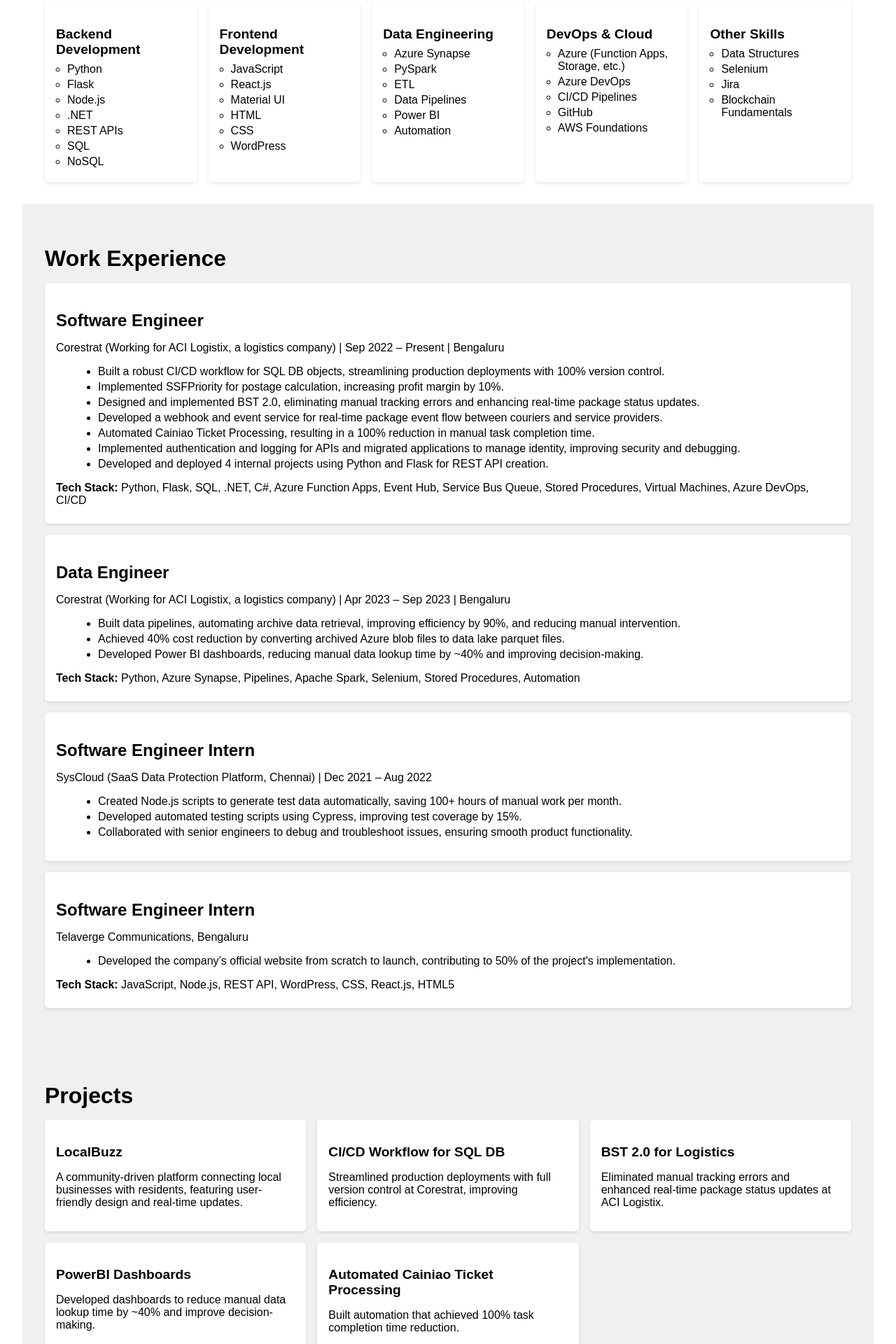
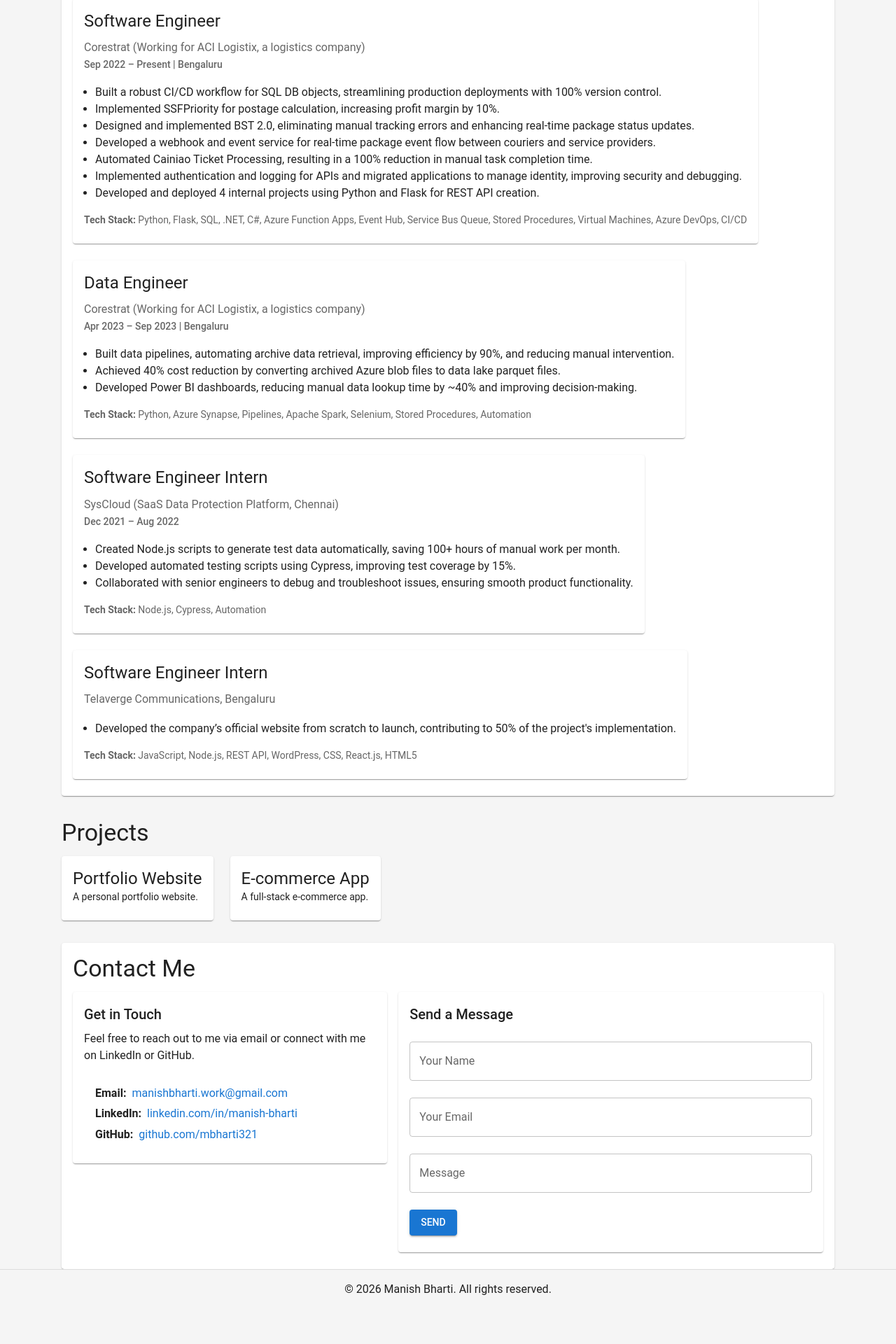
Before and after one commit to mbharti321/manish-portfolio, a React (Create React App) app: page / in a window 1280 px wide. Shown: the part 500-2420 px from the top of the page at 70% size. Built offline with nearby package versions, Linux system fonts and the light colour scheme; some icons are missing.

Commit message:
add material-ui styling

```diff
--- a/package.json
+++ b/package.json
@@ -6,7 +6,8 @@
   "dependencies": {
     "@emotion/react": "^11.14.0",
     "@emotion/styled": "^11.14.0",
-    "@mui/material": "^6.4.8",
+    "@mui/icons-material": "^7.0.1",
+    "@mui/material": "^7.0.1",
     "@testing-library/dom": "^10.4.0",
     "@testing-library/jest-dom": "^6.6.3",
     "@testing-library/react": "^16.2.0",
--- a/src/App.js
+++ b/src/App.js
@@ -1,26 +1,46 @@
 import React from "react";
+import { ThemeProvider, createTheme } from "@mui/material/styles";
+import { Container } from "@mui/material";
+import CssBaseline from "@mui/material/CssBaseline";
 import Header from "./components/Header/Header";
 import About from "./components/About/About";
 import Skills from "./components/Skills/Skills";
 import Projects from "./components/Projects/Projects";
 import Contact from "./components/Contacts/Contact";
 import Footer from "./components/Footer/Footer";
-import WorkExperience from "./components/WorkExperience/WorkExperience"; // Import WorkExperience
-import "./App.css";
+import WorkExperience from "./components/WorkExperience/WorkExperience";
+
+const theme = createTheme({
+  palette: {
+    primary: {
+      main: "#1976d2", // Blue
+    },
+    secondary: {
+      main: "#ff4081", // Pink
+    },
+    background: {
+      default: "#f5f5f5", // Light gray
+    },
+  },
+  typography: {
+    fontFamily: "Roboto, Arial, sans-serif",
+  },
+});
 
 function App() {
   return (
-    <div>
+    <ThemeProvider theme={theme}>
+      <CssBaseline />
       <Header />
-      <main>
+      <Container style={{ marginTop: "2rem" }}>
         <About />
         <Skills />
-        <WorkExperience /> {/* Add WorkExperience component */}
+        <WorkExperience />
         <Projects />
         <Contact />
-      </main>
+      </Container>
       <Footer />
-    </div>
+    </ThemeProvider>
   );
 }
 
--- a/src/components/Contacts/Contact.js
+++ b/src/components/Contacts/Contact.js
@@ -1,44 +1,150 @@
-import React from 'react';
-import './Contact.css';
+import React from "react";
+import {
+  Container,
+  Typography,
+  TextField,
+  Button,
+  Box,
+  Grid,
+  Link,
+  Card,
+  CardContent,
+} from "@mui/material";
+import EmailIcon from "@mui/icons-material/Email";
+import LinkedInIcon from "@mui/icons-material/LinkedIn";
+import GitHubIcon from "@mui/icons-material/GitHub";
 
-function Contacts() {
-  // ... your Contacts component code ...
+function Contact() {
   return (
     <section id="contact">
-      <h2>Contact</h2>
-      <p>
-        Feel free to reach out to me!
-      </p>
-      <ul>
-        <li>
-          <strong>Email:</strong>{' '}
-          <a href="mailto:manishbharti.work@gmail.com">
+      <Container style={{ marginTop: "2rem" }}>
+        <Card>
+          <CardContent>
+            <Typography variant="h4" gutterBottom>
+              Contact Me
+            </Typography>
+            <Grid
+              // container
+              spacing={4}
+              justifyContent="space-between"
+              // alignItems="center"
+              style={{ "display": "flex","flex-direction": "row", "gap": "1rem"}}
+            >
+              {/* Left Column: Contact Details */}
+              <Grid item xs={12} md={5}>
+                <Card>
+                  <CardContent>
+                    <Typography variant="h6" gutterBottom>
+                      Get in Touch
+                    </Typography>
+                    <Typography variant="body1" gutterBottom>
+                      Feel free to reach out to me via email or connect with me
+                      on LinkedIn or GitHub.
+                    </Typography>
+                    <br />
+                    <Box>
+                      <Typography
+                        variant="body1"
+                        display="flex"
+                        alignItems="center"
+                        gutterBottom
+                      >
+                        <EmailIcon style={{ marginRight: "0.5rem" }} />
+                        <strong>Email:</strong>{" "}
+                        <Link
+                          href="mailto:manishbharti.work@gmail.com"
+                          underline="hover"
+                          style={{ marginLeft: "0.5rem" }}
+                        >
                           manishbharti.work@gmail.com
-          </a>
-        </li>
-        <li>
-          <strong>LinkedIn:</strong>{' '}
-          <a
+                        </Link>
+                      </Typography>
+                      <Typography
+                        variant="body1"
+                        display="flex"
+                        alignItems="center"
+                        gutterBottom
+                      >
+                        <LinkedInIcon style={{ marginRight: "0.5rem" }} />
+                        <strong>LinkedIn:</strong>{" "}
+                        <Link
                           href="https://linkedin.com/in/manish-bharti"
                           target="_blank"
                           rel="noopener noreferrer"
+                          underline="hover"
+                          style={{ marginLeft: "0.5rem" }}
                         >
                           linkedin.com/in/manish-bharti
-          </a>
-        </li>
-        <li>
-          <strong>GitHub:</strong>{' '}
-          <a
+                        </Link>
+                      </Typography>
+                      <Typography
+                        variant="body1"
+                        display="flex"
+                        alignItems="center"
+                        gutterBottom
+                      >
+                        <GitHubIcon style={{ marginRight: "0.5rem" }} />
+                        <strong>GitHub:</strong>{" "}
+                        <Link
                           href="https://github.com/mbharti321"
                           target="_blank"
                           rel="noopener noreferrer"
+                          underline="hover"
+                          style={{ marginLeft: "0.5rem" }}
                         >
                           github.com/mbharti321
-          </a>
-        </li>
-      </ul>
+                        </Link>
+                      </Typography>
+                    </Box>
+                  </CardContent>
+                </Card>
+              </Grid>
+
+              {/* Right Column: Contact Form */}
+              <Grid item xs={12} md={6}>
+                <Card>
+                  <CardContent>
+                    <Typography variant="h6" gutterBottom>
+                      Send a Message
+                    </Typography>
+                    <Box component="form" noValidate autoComplete="off">
+                      <TextField
+                        fullWidth
+                        label="Your Name"
+                        margin="normal"
+                        variant="outlined"
+                      />
+                      <TextField
+                        fullWidth
+                        label="Your Email"
+                        margin="normal"
+                        variant="outlined"
+                      />
+                      <TextField
+                        fullWidth
+                        label="Message"
+                        margin="normal"
+                        variant="outlined"
+                        multiline
+                        rows={1}
+                      />
+                      <Button
+                        variant="contained"
+                        color="primary"
+                        style={{ marginTop: "1rem" }}
+                      >
+                        Send
+                      </Button>
+                    </Box>
+                  </CardContent>
+                </Card>
+              </Grid>
+            </Grid>
+          </CardContent>
+        </Card>
+      </Container>
     </section>
   );
 }
 
-export default Contacts;
+export default Contact;
--- a/src/components/Footer/Footer.js
+++ b/src/components/Footer/Footer.js
@@ -1,12 +1,53 @@
 import React from "react";
-import "./Footer.css"; // You'll need to create this CSS file
+import { Box, Typography, Link, IconButton, Container } from "@mui/material";
+import LinkedInIcon from "@mui/icons-material/LinkedIn";
+import GitHubIcon from "@mui/icons-material/GitHub";
+import EmailIcon from "@mui/icons-material/Email";
 
 function Footer() {
   return (
     <footer>
-      <p>
-        &copy; {new Date().getFullYear()} Manish Bharti. All rights reserved.
-      </p>
+      <Box
+        sx={{
+          backgroundColor: "#f5f5f5",
+          padding: "1rem 0",
+          textAlign: "center",
+          borderTop: "1px solid #ddd",
+        }}
+      >
+        <Container>
+          <Typography variant="body1" gutterBottom>
+            &copy; {new Date().getFullYear()} Manish Bharti. All rights reserved.
+          </Typography>
+          <Box>
+            <IconButton
+              component={Link}
+              href="https://linkedin.com/in/manish-bharti"
+              target="_blank"
+              rel="noopener noreferrer"
+              aria-label="LinkedIn"
+            >
+              <LinkedInIcon />
+            </IconButton>
+            <IconButton
+              component={Link}
+              href="https://github.com/mbharti321"
+              target="_blank"
+              rel="noopener noreferrer"
+              aria-label="GitHub"
+            >
+              <GitHubIcon />
+            </IconButton>
+            <IconButton
+              component={Link}
+              href="mailto:manishbharti.work@gmail.com"
+              aria-label="Email"
+            >
+              <EmailIcon />
+            </IconButton>
+          </Box>
+        </Container>
+      </Box>
     </footer>
   );
 }
--- a/src/components/Projects/Projects.js
+++ b/src/components/Projects/Projects.js
@@ -1,63 +1,30 @@
 import React from "react";
-import "./Projects.css"; // You'll need to create this CSS file
+import { Container, Typography, Grid, Card, CardContent } from "@mui/material";
+
+const projects = [
+  { title: "Portfolio Website", description: "A personal portfolio website." },
+  { title: "E-commerce App", description: "A full-stack e-commerce app." },
+];
 
 function Projects() {
-  const projects = [
-    {
-      title: "LocalBuzz",
-      description:
-        "A community-driven platform connecting local businesses with residents, featuring user-friendly design and real-time updates.",
-      //   image: 'path/to/localbuzz.jpg', // Add your image path
-      //   link: '#', // Add your project link
-    },
-    {
-      title: "CI/CD Workflow for SQL DB",
-      description:
-        "Streamlined production deployments with full version control at Corestrat, improving efficiency.",
-      //   image: 'path/to/cicd.jpg', // Add your image path
-      //   link: '#', // Add your project link
-    },
-    {
-      title: "BST 2.0 for Logistics",
-      description:
-        "Eliminated manual tracking errors and enhanced real-time package status updates at ACI Logistix.",
-      //   image: 'path/to/bst.jpg', // Add your image path
-      //   link: '#', // Add your project link
-    },
-    {
-      title: "PowerBI Dashboards",
-      description:
-        "Developed dashboards to reduce manual data lookup time by ~40% and improve decision-making.",
-      //   image: 'path/to/powerbi.jpg', // Add your image path
-      //   link: '#', // Add your project link
-    },
-    {
-      title: "Automated Cainiao Ticket Processing",
-      description:
-        "Built automation that achieved 100% task completion time reduction.",
-      //   image: 'path/to/cainiao.jpg', // Add your image path
-      //   link: '#', // Add your project link
-    },
-  ];
-
   return (
-    <section id="projects">
-      <h2>Projects</h2>
-      <div className="projects-container">
+    <Container style={{ marginTop: "2rem" }}>
+      <Typography variant="h4" gutterBottom>
+        Projects
+      </Typography>
+      <Grid container spacing={3}>
         {projects.map((project, index) => (
-          <div className="project-card" key={index}>
-            {/* {project.image && <img src={project.image} alt={project.title} />} */}
-            <h3>{project.title}</h3>
-            <p>{project.description}</p>
-            {/* {project.link && (
-              <a href={project.link} target="_blank" rel="noopener noreferrer">
-                View Project
-              </a>
-            )} */}
-          </div>
+          <Grid item xs={12} sm={6} key={index}>
+            <Card>
+              <CardContent>
+                <Typography variant="h5">{project.title}</Typography>
+                <Typography variant="body2">{project.description}</Typography>
+              </CardContent>
+            </Card>
+          </Grid>
         ))}
-      </div>
-    </section>
+      </Grid>
+    </Container>
   );
 }
 
--- a/src/components/Skills/Skills.js
+++ b/src/components/Skills/Skills.js
@@ -1,66 +1,26 @@
 import React from "react";
-import "./Skills.css"; // You'll need to create this CSS file
+import {Card,CardContent, Container, Typography, Grid, Chip } from "@mui/material";
+
+const skills = ["React", "Node.js", "Python", "Azure", "Power BI", "CSS"];
 
 function Skills() {
   return (
-    <section id="skills">
-      <h2>Skills</h2>
-      <div className="skills-container">
-        <div className="skill-category">
-          <h3>Backend Development</h3>
-          <ul>
-            <li>Python</li>
-            <li>Flask</li>
-            <li>Node.js</li>
-            <li>.NET</li>
-            <li>REST APIs</li>
-            <li>SQL</li>
-            <li>NoSQL</li>
-          </ul>
-        </div>
-        <div className="skill-category">
-          <h3>Frontend Development</h3>
-          <ul>
-            <li>JavaScript</li>
-            <li>React.js</li>
-            <li>Material UI</li>
-            <li>HTML</li>
-            <li>CSS</li>
-            <li>WordPress</li>
-          </ul>
-        </div>
-        <div className="skill-category">
-          <h3>Data Engineering</h3>
-          <ul>
-            <li>Azure Synapse</li>
-            <li>PySpark</li>
-            <li>ETL</li>
-            <li>Data Pipelines</li>
-            <li>Power BI</li>
-            <li>Automation</li>
-          </ul>
-        </div>
-        <div className="skill-category">
-          <h3>DevOps & Cloud</h3>
-          <ul>
-            <li>Azure (Function Apps, Storage, etc.)</li>
-            <li>Azure DevOps</li>
-            <li>CI/CD Pipelines</li>
-            <li>GitHub</li>
-            <li>AWS Foundations</li>
-          </ul>
-        </div>
-        <div className="skill-category">
-          <h3>Other Skills</h3>
-          <ul>
-            <li>Data Structures</li>
-            <li>Selenium</li>
-            <li>Jira</li>
-            <li>Blockchain Fundamentals</li>
-          </ul>
-        </div>
-      </div>
-    </section>
+    <Container style={{ marginTop: "2rem" }}>
+      <Card>
+      <CardContent>
+        <Typography variant="h4" gutterBottom>
+          Skills
+        </Typography>
+        <Grid container spacing={2}>
+          {skills.map((skill, index) => (
+            <Grid item key={index}>
+              <Chip label={skill} color="primary" />
+            </Grid>
+          ))}
+        </Grid>
+        </CardContent>
+      </Card>
+    </Container>
   );
 }
 
--- a/src/components/WorkExperience/WorkExperience.js
+++ b/src/components/WorkExperience/WorkExperience.js
@@ -1,116 +1,113 @@
 import React from "react";
-import "./WorkExperience.css";
+import {
+  Container,
+  Typography,
+  Grid,
+  Card,
+  CardContent,
+  Box,
+} from "@mui/material";
+
+const experiences = [
+  {
+    title: "Software Engineer",
+    company: "Corestrat (Working for ACI Logistix, a logistics company)",
+    duration: "Sep 2022 – Present | Bengaluru",
+    details: [
+      "Built a robust CI/CD workflow for SQL DB objects, streamlining production deployments with 100% version control.",
+      "Implemented SSFPriority for postage calculation, increasing profit margin by 10%.",
+      "Designed and implemented BST 2.0, eliminating manual tracking errors and enhancing real-time package status updates.",
+      "Developed a webhook and event service for real-time package event flow between couriers and service providers.",
+      "Automated Cainiao Ticket Processing, resulting in a 100% reduction in manual task completion time.",
+      "Implemented authentication and logging for APIs and migrated applications to manage identity, improving security and debugging.",
+      "Developed and deployed 4 internal projects using Python and Flask for REST API creation.",
+    ],
+    techStack:
+      "Python, Flask, SQL, .NET, C#, Azure Function Apps, Event Hub, Service Bus Queue, Stored Procedures, Virtual Machines, Azure DevOps, CI/CD",
+  },
+  {
+    title: "Data Engineer",
+    company: "Corestrat (Working for ACI Logistix, a logistics company)",
+    duration: "Apr 2023 – Sep 2023 | Bengaluru",
+    details: [
+      "Built data pipelines, automating archive data retrieval, improving efficiency by 90%, and reducing manual intervention.",
+      "Achieved 40% cost reduction by converting archived Azure blob files to data lake parquet files.",
+      "Developed Power BI dashboards, reducing manual data lookup time by ~40% and improving decision-making.",
+    ],
+    techStack:
+      "Python, Azure Synapse, Pipelines, Apache Spark, Selenium, Stored Procedures, Automation",
+  },
+  {
+    title: "Software Engineer Intern",
+    company: "SysCloud (SaaS Data Protection Platform, Chennai)",
+    duration: "Dec 2021 – Aug 2022",
+    details: [
+      "Created Node.js scripts to generate test data automatically, saving 100+ hours of manual work per month.",
+      "Developed automated testing scripts using Cypress, improving test coverage by 15%.",
+      "Collaborated with senior engineers to debug and troubleshoot issues, ensuring smooth product functionality.",
+    ],
+    techStack: "Node.js, Cypress, Automation",
+  },
+  {
+    title: "Software Engineer Intern",
+    company: "Telaverge Communications, Bengaluru",
+    duration: "",
+    details: [
+      "Developed the company’s official website from scratch to launch, contributing to 50% of the project's implementation.",
+    ],
+    techStack: "JavaScript, Node.js, REST API, WordPress, CSS, React.js, HTML5",
+  },
+];
 
 function WorkExperience() {
   return (
     <section id="work-experience">
-      <h2>Work Experience</h2>
-
-      <div className="experience">
-        <h3>Software Engineer</h3>
-        <p>
-          Corestrat (Working for ACI Logistix, a logistics company) | Sep 2022 –
-          Present | Bengaluru
-        </p>
-        <ul>
-          <li>
-            Built a robust CI/CD workflow for SQL DB objects, streamlining
-            production deployments with 100% version control.
-          </li>
-          <li>
-            Implemented SSFPriority for postage calculation, increasing profit
-            margin by 10%.
-          </li>
-          <li>
-            Designed and implemented BST 2.0, eliminating manual tracking errors
-            and enhancing real-time package status updates.
-          </li>
-          <li>
-            Developed a webhook and event service for real-time package event
-            flow between couriers and service providers.
-          </li>
-          <li>
-            Automated Cainiao Ticket Processing, resulting in a 100% reduction
-            in manual task completion time.
-          </li>
-          <li>
-            Implemented authentication and logging for APIs and migrated
-            applications to manage identity, improving security and debugging.
-          </li>
-          <li>
-            Developed and deployed 4 internal projects using Python and Flask
-            for REST API creation.
-          </li>
-        </ul>
-        <p>
-          <strong>Tech Stack:</strong> Python, Flask, SQL, .NET, C#, Azure
-          Function Apps, Event Hub, Service Bus Queue, Stored Procedures,
-          Virtual Machines, Azure DevOps, CI/CD
-        </p>
-      </div>
-
-      <div className="experience">
-        <h3>Data Engineer</h3>
-        <p>
-          Corestrat (Working for ACI Logistix, a logistics company) | Apr 2023 –
-          Sep 2023 | Bengaluru
-        </p>
-        <ul>
-          <li>
-            Built data pipelines, automating archive data retrieval, improving
-            efficiency by 90%, and reducing manual intervention.
-          </li>
-          <li>
-            Achieved 40% cost reduction by converting archived Azure blob files
-            to data lake parquet files.
-          </li>
-          <li>
-            Developed Power BI dashboards, reducing manual data lookup time by
-            ~40% and improving decision-making.
-          </li>
-        </ul>
-        <p>
-          <strong>Tech Stack:</strong> Python, Azure Synapse, Pipelines, Apache
-          Spark, Selenium, Stored Procedures, Automation
-        </p>
-      </div>
-
-      <div className="experience">
-        <h3>Software Engineer Intern</h3>
-        <p>
-          SysCloud (SaaS Data Protection Platform, Chennai) | Dec 2021 – Aug
-          2022
-        </p>
-        <ul>
-          <li>
-            Created Node.js scripts to generate test data automatically, saving
-            100+ hours of manual work per month.
-          </li>
-          <li>
-            Developed automated testing scripts using Cypress, improving test
-            coverage by 15%.
-          </li>
-          <li>
-            Collaborated with senior engineers to debug and troubleshoot issues,
-            ensuring smooth product functionality.
-          </li>
-        </ul>
-      </div>
-
-      <div className="experience">
-        <h3>Software Engineer Intern</h3>
-        <p>Telaverge Communications, Bengaluru</p>
-        <ul>
-          <li>
-            Developed the company’s official website from scratch to launch,
-            contributing to 50% of the project's implementation.
-          </li>
-        </ul>
-        <p>
-          <strong>Tech Stack:</strong> JavaScript, Node.js, REST API, WordPress,
-          CSS, React.js, HTML5
-        </p>
-      </div>
+      <Container style={{ marginTop: "2rem" }}>
+        <Card>
+          <CardContent>
+            <Typography variant="h4" gutterBottom>
+              Work Experience
+            </Typography>
+            <Grid container spacing={3}>
+              {experiences.map((experience, index) => (
+                <Grid item xs={12} key={index}>
+                  <Card>
+                    <CardContent>
+                      <Typography variant="h5" gutterBottom>
+                        {experience.title}
+                      </Typography>
+                      <Typography variant="subtitle1" color="textSecondary">
+                        {experience.company}
+                      </Typography>
+                      <Typography
+                        variant="subtitle2"
+                        color="textSecondary"
+                        gutterBottom
+                      >
+                        {experience.duration}
+                      </Typography>
+                      <Box component="ul" sx={{ pl: 2 }}>
+                        {experience.details.map((detail, idx) => (
+                          <li key={idx}>
+                            <Typography variant="body1">{detail}</Typography>
+                          </li>
+                        ))}
+                      </Box>
+                      <Typography
+                        variant="body2"
+                        color="textSecondary"
+                        sx={{ mt: 2 }}
+                      >
+                        <strong>Tech Stack:</strong> {experience.techStack}
+                      </Typography>
+                    </CardContent>
+                  </Card>
+                </Grid>
+              ))}
+            </Grid>
+          </CardContent>
+        </Card>
+      </Container>
     </section>
   );
 }
```
Also changed, not shown: src/components/About/About.js (+15 -11 lines), src/components/Header/Header.js (+26 -17 lines), 2 other files (tests, documents, lock files or other folders). Lines whose indentation alone changed are shown as unchanged.
